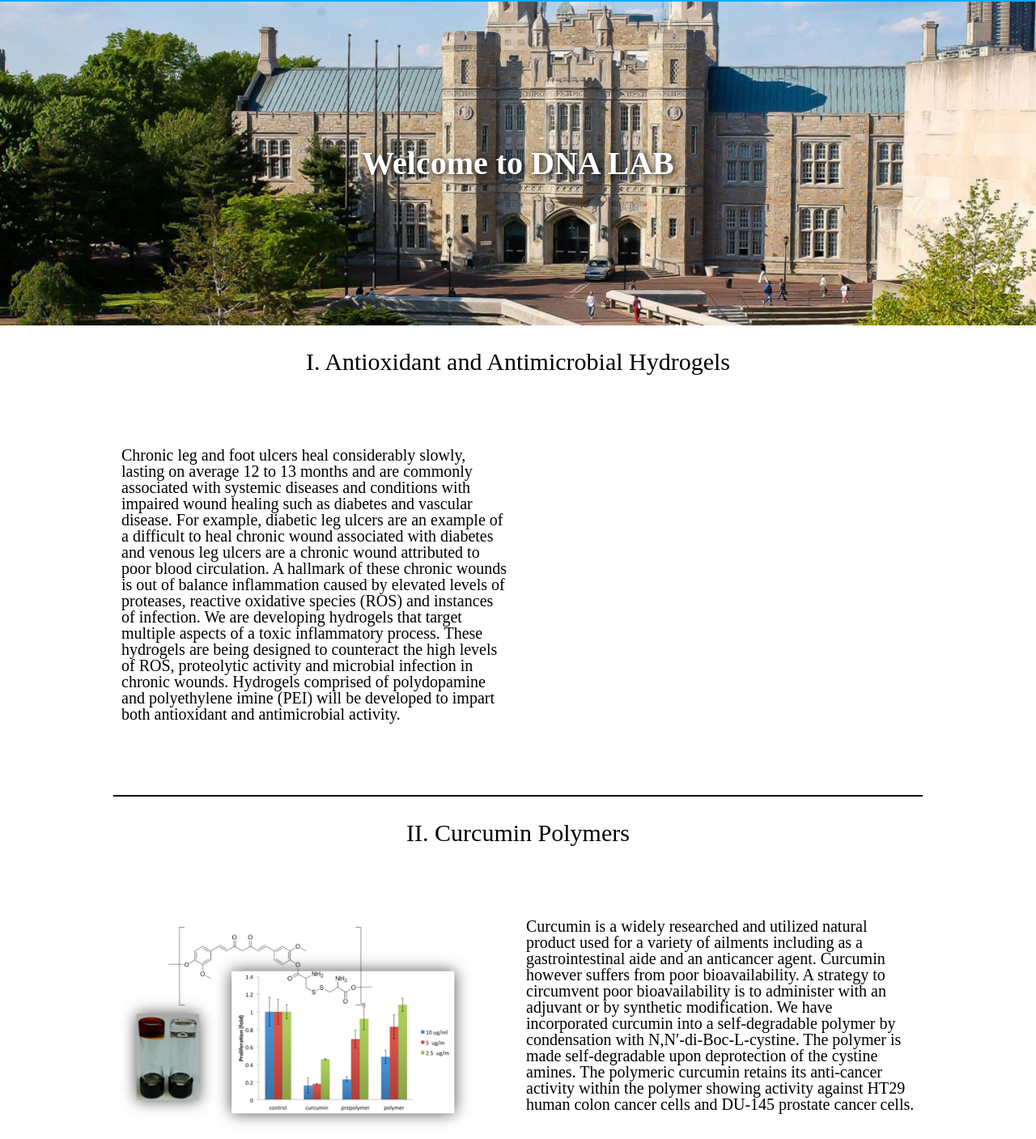
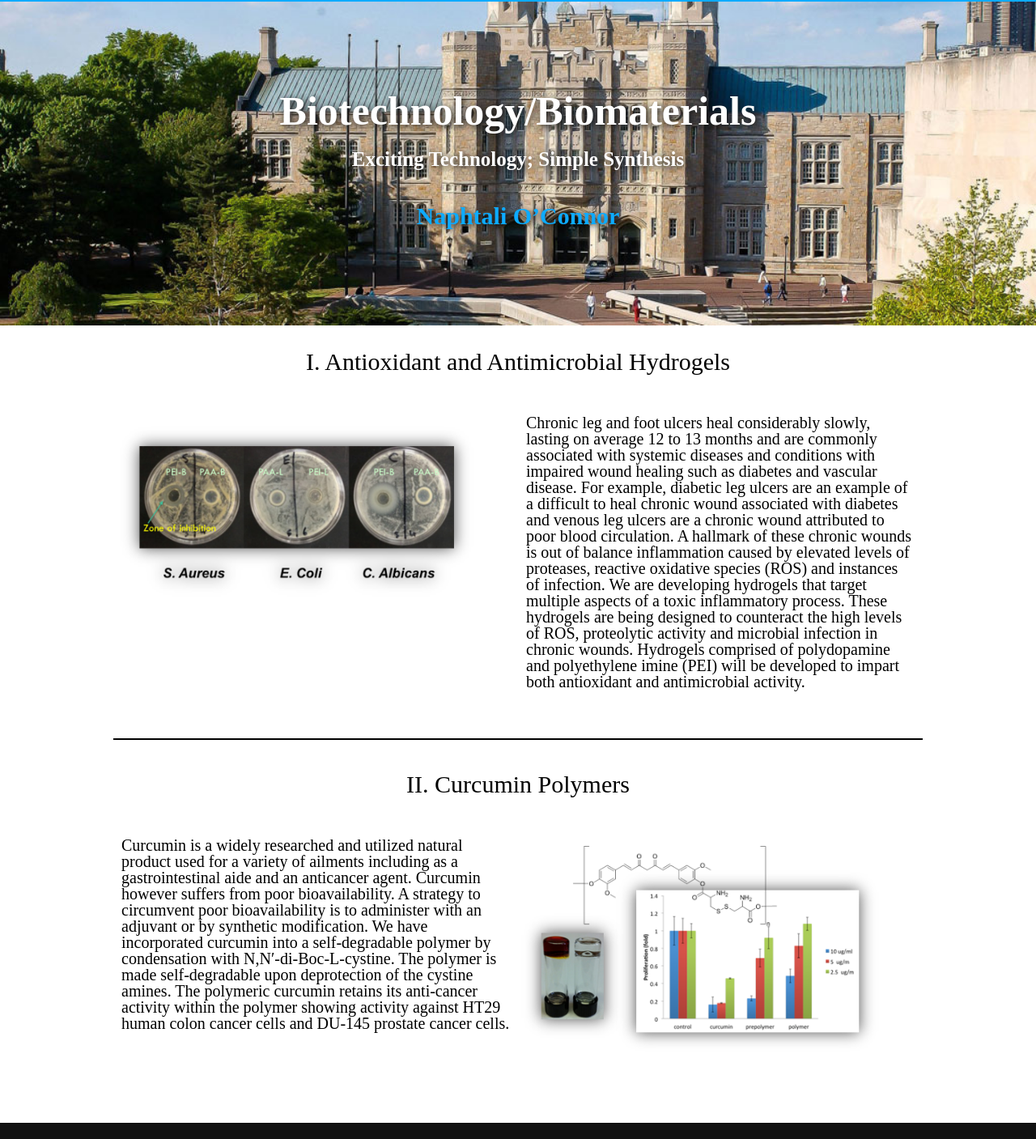
Before and after one commit to Mikewong3/O-Conner-Website, a plain HTML site: page research.html in a window 1280 px wide. Shown: the part 98-1505 px from the top of the page at 81% size. Drawn offline with Linux system fonts and the light colour scheme.

Commit message:
added profile picture and adjust mobile viewing for research

```diff
--- a/research.html
+++ b/research.html
@@ -32,13 +32,21 @@
   <main>
     <section class="index-banner">
       <div class="vertical-center">
-        <h1>Welcome to DNA LAB</h1>
+        <h1>Biotechnology/Biomaterials</h1>
+        <h2>Exciting Technology; Simple Synthesis</h2>
+        <h1 id="index-banner-third">Naphtali O’Connor</h1>
       </div>
     </section>
 
     <section class="wrapper">
+      <div class="research-title-container">
+        <h1></h1>
+      </div>
       <div class="research-container">
         <h2 class="research-title"> I. Antioxidant and Antimicrobial Hydrogels</h2>
+        <div class="research-small-container" >
+          <img src="img/research-picture-1.png" />
+        </div>
         <div class="research-small-container">
           <p>
             Chronic leg and foot ulcers heal considerably slowly, lasting on average 12 to 13 months and are commonly associated with systemic diseases and conditions with impaired wound healing such as diabetes and vascular disease. For example, diabetic leg ulcers are an example of a difficult to heal chronic wound associated with diabetes and venous leg ulcers are a chronic wound attributed to poor blood circulation. A hallmark of these chronic wounds is out of balance inflammation caused by elevated levels of proteases, reactive oxidative species (ROS) and instances of infection. We are developing hydrogels that target multiple aspects of a toxic inflammatory process. These hydrogels are being designed to counteract the high levels of ROS, proteolytic activity and microbial infection in chronic wounds. Hydrogels comprised of polydopamine and polyethylene imine (PEI) will be developed to impart both antioxidant and antimicrobial activity.
@@ -46,15 +54,14 @@
         </div>
       </div>
 
-      <div class="research-container">
+      <div class="research-container" id="last-container">
         <h2 class="research-title"> II. Curcumin Polymers</h2>
-        <div class="research-small-container" >
+        <div class="research-small-container" id="last-image" >
           <img src="img/research-picture-2.png" />
         </div>
         <div class="research-small-container">
           <p>
             Curcumin is a widely researched and utilized natural product used for a variety of ailments including as a gastrointestinal aide and an anticancer agent. Curcumin however suffers from poor bioavailability. A strategy to circumvent poor bioavailability is to administer with an adjuvant or by synthetic modification. We have incorporated curcumin into a self-degradable polymer by condensation with N,N′-di-Boc-L-cystine. The polymer is made self-degradable upon deprotection of the cystine amines. The polymeric curcumin retains its anti-cancer activity within the polymer showing activity against HT29 human colon cancer cells and DU-145 prostate cancer cells.
-
           </p>
         </div>
       </div>
--- a/style.css
+++ b/style.css
@@ -3,19 +3,7 @@
    License: none (public domain)
 */
 
-html, body, div, span, applet, object, iframe,
-h1, h2, h3, h4, h5, h6, p, blockquote, pre,
-a, abbr, acronym, address, big, cite, code,
-del, dfn, em, img, ins, kbd, q, s, samp,
-small, strike, strong, sub, sup, tt, var,
-b, u, i, center,
-dl, dt, dd, ol, ul, li,
-fieldset, form, label, legend,
-table, caption, tbody, tfoot, thead, tr, th, td,
-article, aside, canvas, details, embed,
-figure, figcaption, footer, header, hgroup,
-menu, nav, output, ruby, section, summary,
-time, mark, audio, video {
+html, body, div, span, applet, object, iframe, h1, h2, h3, h4, h5, h6, p, blockquote, pre, a, abbr, acronym, address, big, cite, code, del, dfn, em, img, ins, kbd, q, s, samp, small, strike, strong, sub, sup, tt, var, b, u, i, center, dl, dt, dd, ol, ul, li, fieldset, form, label, legend, table, caption, tbody, tfoot, thead, tr, th, td, article, aside, canvas, details, embed, figure, figcaption, footer, header, hgroup, menu, nav, output, ruby, section, summary, time, mark, audio, video {
   margin: 0;
   padding: 0;
   border: 0;
@@ -23,86 +11,85 @@ time, mark, audio, video {
   font: inherit;
   vertical-align: baseline;
 }
+
 /* HTML5 display-role reset for older browsers */
-article, aside, details, figcaption, figure,
-footer, header, hgroup, menu, nav, section {
+
+article, aside, details, figcaption, figure, footer, header, hgroup, menu, nav, section {
   display: block;
 }
+
 body {
   line-height: 1;
 }
+
 ol, ul {
   list-style: none;
 }
+
 blockquote, q {
   quotes: none;
 }
-blockquote:before, blockquote:after,
-q:before, q:after {
+
+blockquote:before, blockquote:after, q:before, q:after {
   content: '';
   content: none;
 }
+
 table {
   border-collapse: collapse;
   border-spacing: 0;
 }
 
+/*CSS Code */
 
-
-
-/*CSS Code */
-*
-{
+* {
   text-decoration: none;
 }
-header{
+
+header {
   background-color: #0DABFF;
   width: 100%;
   height: 100px;
+}
 
-}
-header .header-brand
-{
+header .header-brand {
   font-size: 24px;
   font-weight: 900;
   color: #111;
   text-transform: uppercase;
-  display:block;
+  display: block;
   margin: 0 auto;
   text-align: center;
   padding: 20px 0px;
 }
-header nav ul
-{
+
+header nav ul {
   display: block;
   margin: 0 auto;
   width: fit-content;
 }
-header nav ul li
-{
-  display:inline-block;
+
+header nav ul li {
+  display: inline-block;
   float: left;
   list-style: none;
   padding: 0px 10px;
 }
-header nav ul li a
-{
+
+header nav ul li a {
   text-transform: uppercase;
   font-size: 13px;
   color: #111;
 }
 
-@media only screen and (min-width: 1000px)
-{
-	header
-	{
+@media only screen and (min-width: 1000px) {
+  header {
     background-image: url(img/leh.png);
     background-repeat: no-repeat;
     background-position: 95%;
     background-size: 25%;
   }
-	header .header-brand
-	{
+  header .header-brand {
     margin: 31px 0 31px;
     text-align: left;
     padding: 0px 20px 0px 40px;
@@ -110,28 +97,23 @@ header nav ul li a
     border-right: 3px solid #111;
     float: left;
   }
-	header nav ul
-	{
+  header nav ul {
     margin: 20px 0px 20px 20px;
-		float:left;
+    float: left;
     text-align: center;
   }
-	header nav ul li a
-	{
+  header nav ul li a {
     font-size: 15px;
     line-height: 60px;
   }
-	.header-current a
-	{
+  .header-current a {
     color: blue;
   }
 }
 
 /*INDEX*/
 
-
-.index-banner
-{
+.index-banner {
   width: 100%;
   height: calc(100vh - 100px);
   background-image: url(img/col.jpg);
@@ -141,13 +123,48 @@ header nav ul li a
   background-size: cover;
   display: table;
 }
-.vertical-center
-{
+
+.vertical-center {
   display: table-cell;
   vertical-align: middle;
 }
-.index-banner h1
-{
+
+.index-banner h1 {
+  font-size: 50px;
+  text-align: center;
+  font-weight: 900;
+  line-height: 90px;
+  color: #fff;
+  text-shadow: 2px 2px 8px #111;
+}
+
+.index-banner h2 {
+  font-size: 25px;
+  text-align: center;
+  font-weight: 900;
+  line-height: 30px;
+  color: #fff;
+  text-shadow: 2px 2px 8px #111;
+}
+
+#index-banner-third {
+  color: #0DABFF;
+  margin-top: 10px;
+  font-size: 30px;
+  font-weight: 900;
+}
+
+.members-banner {
+  width: 100%;
+  height: calc(100vh - 100px);
+  background-image: url(img/member.jpg);
+  background-repeat: no-repeat;
+  background-position: center;
+  background-size: cover;
+  display: table;
+}
+
+.members-banner h1 {
   font-size: 40px;
   text-align: center;
   font-weight: 900;
@@ -156,92 +173,69 @@ header nav ul li a
   text-shadow: 2px 2px 8px #111;
 }
 
-.members-banner
-{
-  width: 100%;
-  height: calc(100vh - 100px);
-  background-image: url(img/member.jpg);
-  background-repeat: no-repeat;
-  background-position: center;
-  background-size: cover;
-  display: table;
-}
-.members-banner h1
-{
-    font-size: 40px;
-    text-align: center;
-    font-weight: 900;
-    line-height: 90px;
-    color: #fff;
-    text-shadow: 2px 2px 8px #111;
-}
-
-.wrapper
-{
+.wrapper {
   width: 80%;
   margin: 50px auto;
 }
-.wrapper p
-{
+
+.wrapper p {
   margin: 40px 10px;
   font-size: 20px;
 }
-.wrapper p img
-{
+
+.wrapper p img {
   width: 100%;
 }
-.row
-{
+
+.row {
   margin: 20px auto 20px;
   width: 90%;
   display: flex;
   flex-flow: row wrap;
-	justify-content:center;
-	align-content:space-around;
+  justify-content: center;
+  align-content: space-around;
 }
-.column
-{
+
+.column {
   margin-bottom: 20px;
   margin-left: 5px;
-	flex-basis:50%;
+  flex-basis: 50%;
   padding: 0 8px;
 }
-.card
-{
+
+.card {
   box-shadow: 0 4px 8px 0 rgba(0, 0, 0, 0.2);
 }
-.container
-{
+
+.container {
   padding: 10px 16px;
+}
 
-}
-.current-members-title
-{
+.current-members-title {
   width: 60%;
   margin: 40px auto 40px;
   /*background-color: red;*/
   text-align: center;
   border-bottom: 3px solid grey;
 }
-.current-members-title
-{
+
+.current-members-title {
   padding-top: 10px;
   padding-bottom: 20px;
   font-size: 30px;
 }
-.publications-work
-{
+
+.publications-work {
   font-size: 20px;
   padding-top: 20px;
   margin-bottom: 50px;
 }
-.publications-work li
-{
+
+.publications-work li {
   margin-bottom: 20px;
 }
 
-#map
-{
+#map {
   margin-left: auto;
   margin-right: auto;
   margin-top: 30px;
@@ -251,64 +245,86 @@ header nav ul li a
   height: 300px;
   width: 300px;
 }
-.contact-location
-{
+
+.contact-location {
   text-align: center;
 }
 
-@media only screen and (min-width: 1000px)
-{
-	.wrapper
-	{
+.research-container {
+  display: block;
+  width: 100%;
+  margin-top: 30px;
+  margin-bottom: 40px;
+  border-bottom: 2px solid;
+  overflow: hidden;
+}
+
+#last-container {
+  border-bottom: none;
+}
+
+.research-container h2 {
+  font-size: 30px;
+  text-align: center;
+}
+
+.research-container .research-small-container {
+  display: block;
+  width: 100%;
+}
+
+.research-container .research-small-container {
+  margin-top: 10px;
+  margin-bottom: 20px;
+}
+
+.research-container .research-small-container img {
+  width: 100%;
+  margin-top: 50px;
+  margin-bottom: 20px;
+}
+
+@media only screen and (min-width: 1000px) {
+  .wrapper {
     width: 1000px;
     margin: 0 auto;
   }
-	.wrapper p
-	{
+  .wrapper p {
     padding: 0 auto;
   }
-	.index-banner
-	{
+  .index-banner {
     width: 100%;
     height: 400px;
   }
-	.members-banner
-	{
+  .members-banner {
     background-position: 0 40%;
     width: 100%;
     height: 400px;
   }
-	.wrapper p img
-	{
+  .wrapper p img {
     margin-left: 20px;
     margin-bottom: 20px;
     width: 550px !important;
-		float:right;
+    float: right;
   }
-
-	.row
-	{
+  .row {
     margin: 20px auto 20px;
     width: 1000px;
     display: flex;
     flex-flow: row wrap;
-		justify-content:center;
-		align-content:space-around;
-
+    justify-content: center;
+    align-content: space-around;
   }
-	.column
-	{
+  .column {
     margin-bottom: 20px;
     margin-left: 10px;
-		flex-basis:30%;
+    flex-basis: 30%;
     padding: 0 8px;
   }
-	.card
-	{
+  .card {
     box-shadow: 0 4px 8px 0 rgba(0, 0, 0, 0.2);
   }
-	 #map
-	 {
+  #map {
     margin-left: auto;
     margin-right: auto;
     margin-top: 30px;
@@ -318,68 +334,52 @@ header nav ul li a
     height: 300px;
     width: 600px;
   }
-	 .research-container
-	 {
-		 display: block;
-		 width: 100%;
-		 margin-top: 30px;
-		 margin-bottom: 15px;
-		 border-bottom: 2px solid;
-		 overflow:hidden;
-	 }
-	 .research-container h2
-	 {
-		 font-size: 30px;
-		 text-align: center;
-	 }
-
-	 .research-container .research-small-container
-	 {
-		 display: block;
+  .research-container .research-small-container {
     width: 50%;
     float: left;
   }
-	 .research-container .research-small-container
-	 {
-		 margin-top: 50px;
-		 margin-bottom: 50px;
+  .research-container .research-small-container {
+    margin-top: 10px;
+    margin-bottom: 20px;
   }
-	 .research-container .research-small-container img
-	 {
+  .research-container .research-small-container img {
     width: 90%;
-		 margin-top: 50px;
-		 margin-bottom: 50px;	 }
+  }
+  #last-image {
+    float: right;
   }
 
+}
 
 /*Footer Section*/
-@media only screen and (min-width: 1000px)
-{
-	footer p
-	{
+
+@media only screen and (min-width: 1000px) {
+  footer {
+    background-image: url(img/logo2.png);
+    background-repeat: no-repeat;
+    background-position: 90% 50%;
+    background-size: 7%;
+  }
+  footer p {
     padding-top: 15px;
     padding-bottom: 15px;
     font-size: 24px;
     display: block;
     color: #fff;
     text-align: center;
-		line-height:40px;
+    line-height: 40px;
   }
 }
-footer
-{
-	background-image: url(img/logo2.png);
-	background-repeat: no-repeat;
-	background-position: 90% 50%;
-	background-size: 7%;
+
+footer {
   width: calc(100%-80px);
   padding: 30px 0px;
   background-color: #111;
   margin-top: 20px;
   margin-bottom: 0;
 }
-footer p
-{
+
+footer p {
   color: white;
   text-align: center;
   line-height: 30px;
```
Also changed, not shown: publication.html (+0 -1 lines). Lines whose indentation alone changed are shown as unchanged.
